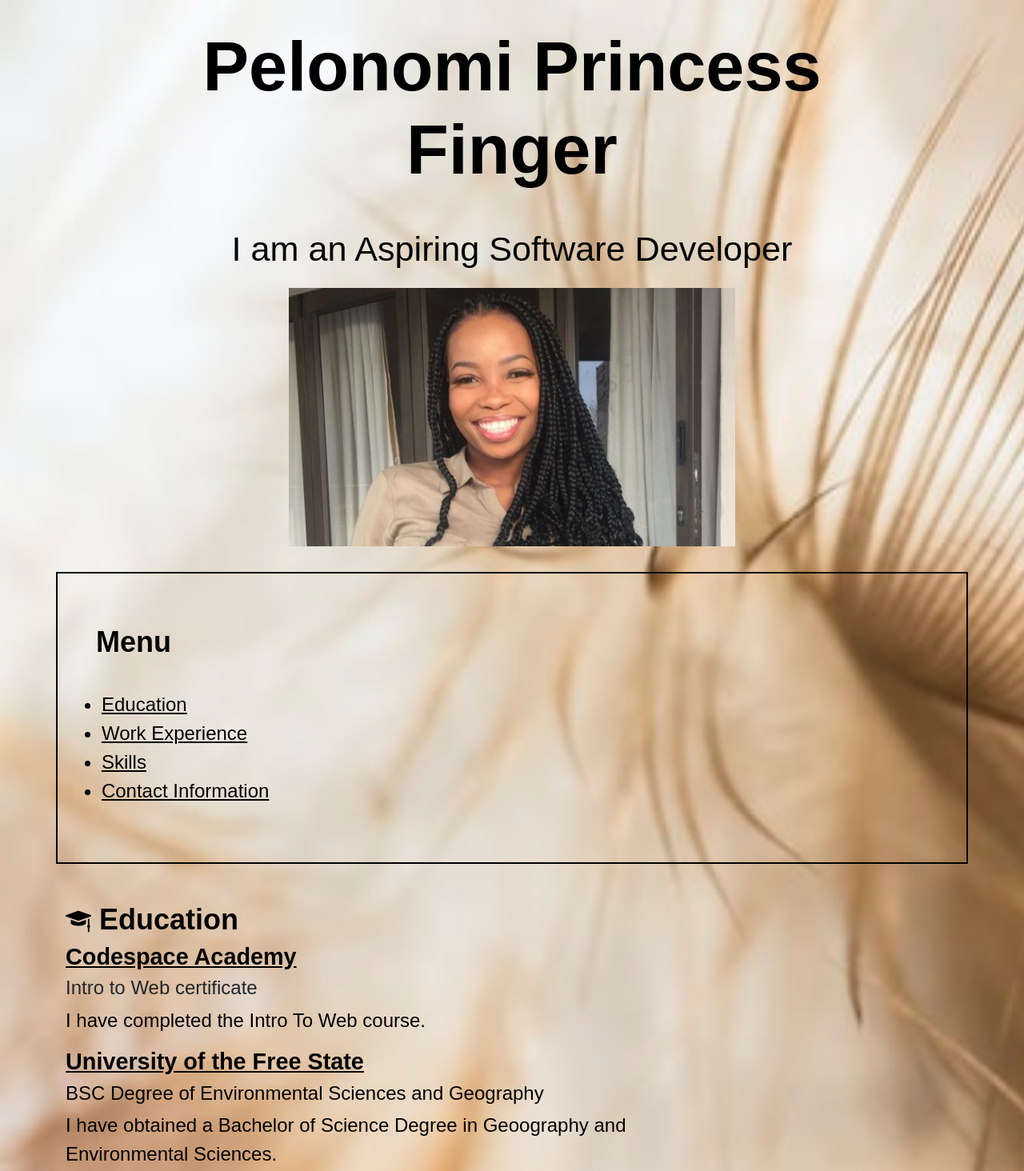
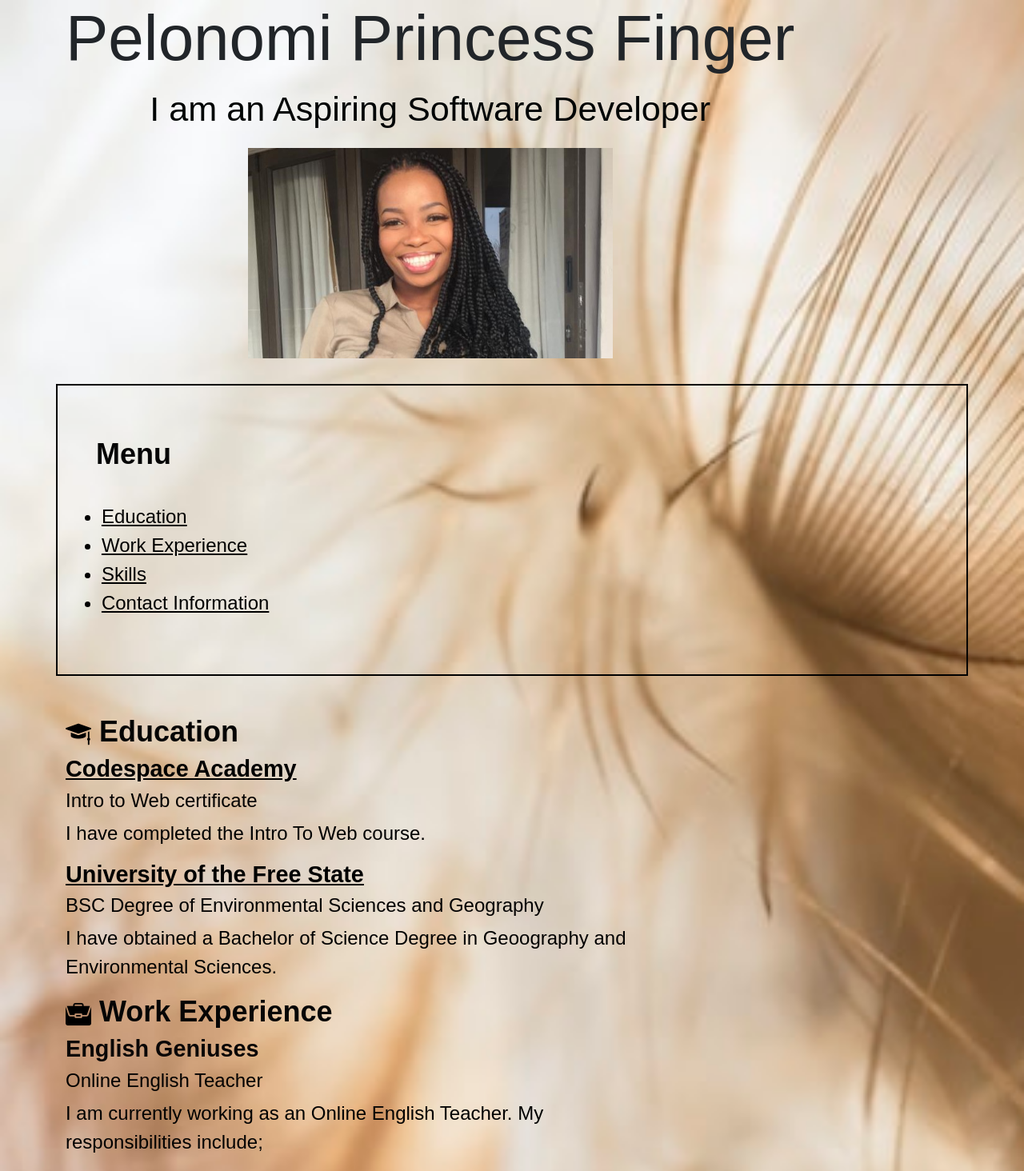
Before and after one commit to pelonomif/Webdesignresume-10, a plain HTML site: page resume 10.html in a window 1280 px wide. Shown: the top 1464 px of the page at 80% size. Drawn offline with nearby package versions, Linux system fonts and the light colour scheme.

Commit message:
Added bootstrap's jumbotron classes

```diff
--- a/resume 10.html
+++ b/resume 10.html
@@ -21,11 +21,11 @@
 </style>
 
 <body>
-
+    <div class="jumbotron jumbotron-fluid">
         <div class="container">
                 <div class="profile">
                     <header id="heading">
-                <h1 class="display-2">Pelonomi Princess Finger</h1>
+                        <h1 class="display-1">Pelonomi Princess Finger</h1>
                             <p class="selfintro"> I am an Aspiring Software Developer</p>
 
                                 <picture>
@@ -34,6 +34,7 @@
                                     <img src="images\Pelo-large.jpeg"  class="img-fluid" alt="Pelonomi's Profile Photo"  >
                                 </picture>
                     </header>
+                </div>
         </div>
     </div>
 </body>
@@ -73,7 +74,7 @@
 
                     <p class="h2" id="education"><img class="icons float-left" src="images\mortarboard.png"> Education</p>
                         <p class="h3"><a href="https://www.codespace.co.za/" target="_blank" >Codespace Academy </a> </p>
-                            <h4>Intro to Web certificate</h4>
+                            <p class="h4">Intro to Web certificate</p>
                                 <p> I have completed the Intro To Web course.</p>
                         <p class="h3"> <a href="https://www.ufs.ac.za/" target="_blank">University of the Free State </a> </p>
                             <p class="h4">BSC Degree of Environmental Sciences and Geography</p>
```
Lines whose indentation alone changed are shown as unchanged.
